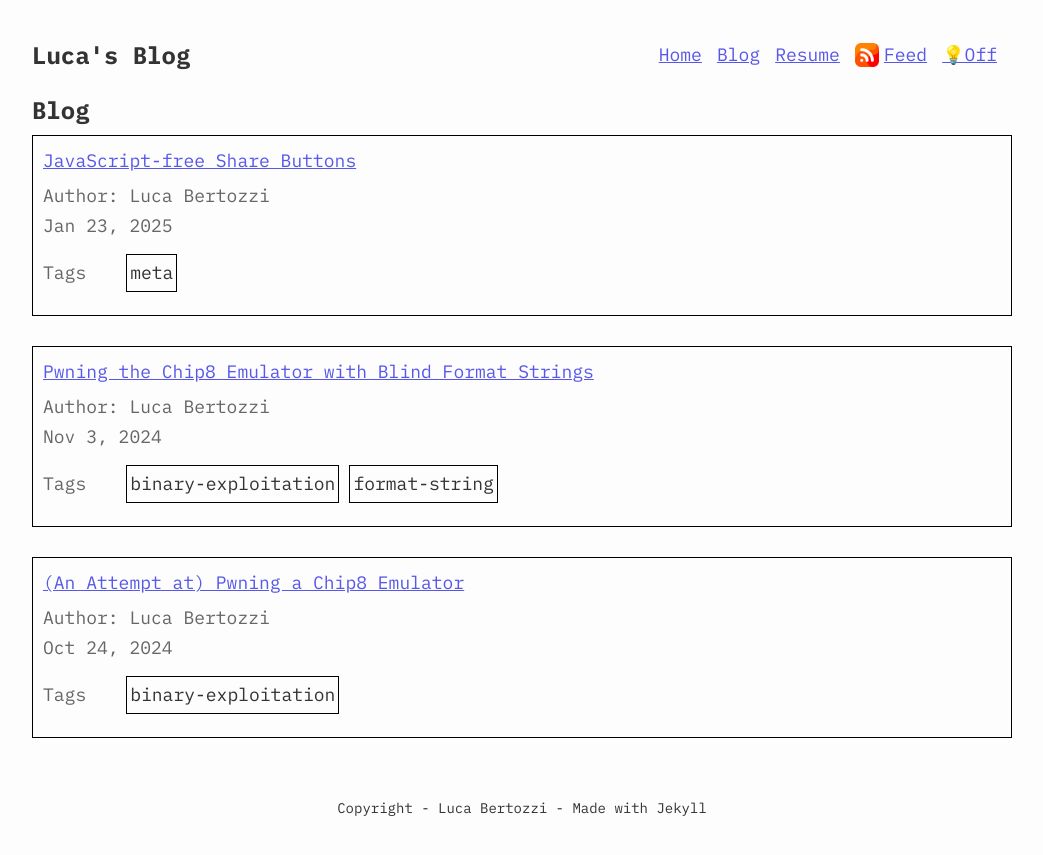
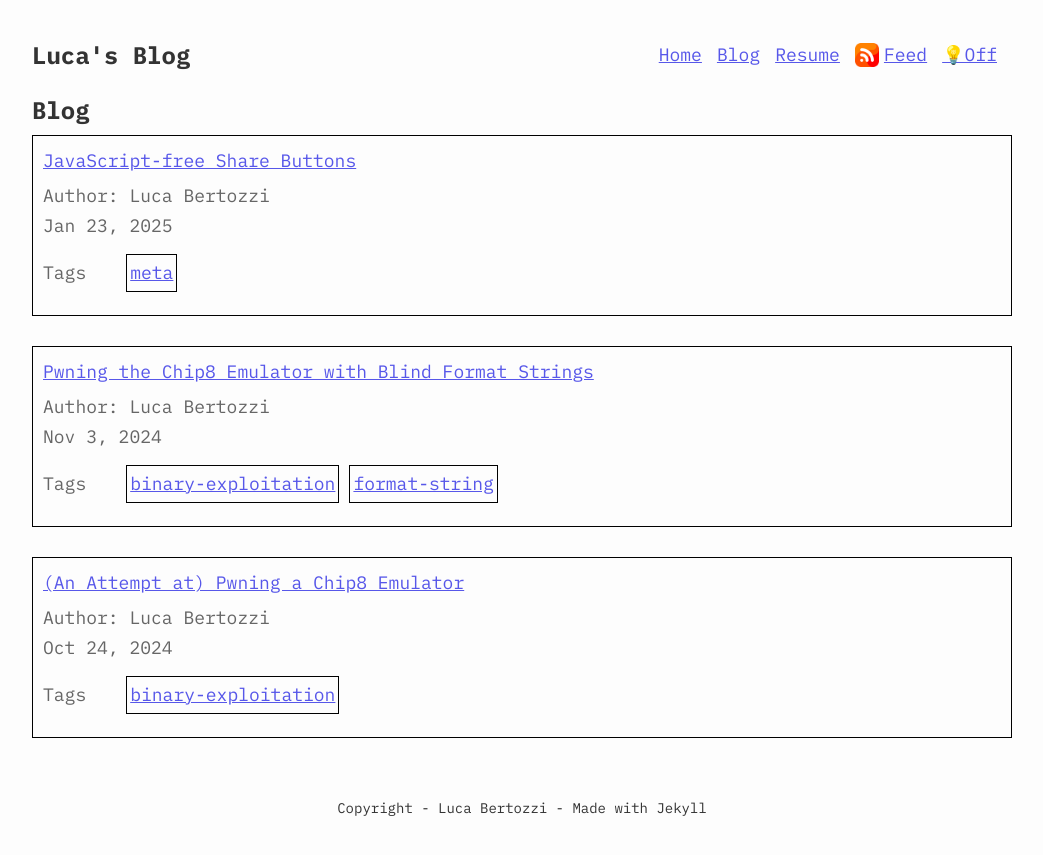
Before and after one commit to lucabtz/lucabtz.github.io, a Jekyll site: the page built from blog.md, in a window 1280 px wide. Shown: the top 855 px of the page, without its empty margins (118-1161 px from the left). Built offline with Jekyll 4.4.1, drawn with Linux system fonts in a browser that asks for light colours.

Commit message:
style: tag links appear blue and underlined

```diff
--- a/_sass/article.scss
+++ b/_sass/article.scss
@@ -34,16 +34,6 @@ $header-top-spacing: 25px;
             border: 1px solid $box-border-color;
             padding: 3px;
             @include margin-top-bottom(3px);
-
-            a {
-                color: $text-color;
-                text-decoration: none;
-
-                &:hover {
-                    color: $link-color;
-                    text-decoration: underline;
-                }
-            }
         }
     }
 }
```
